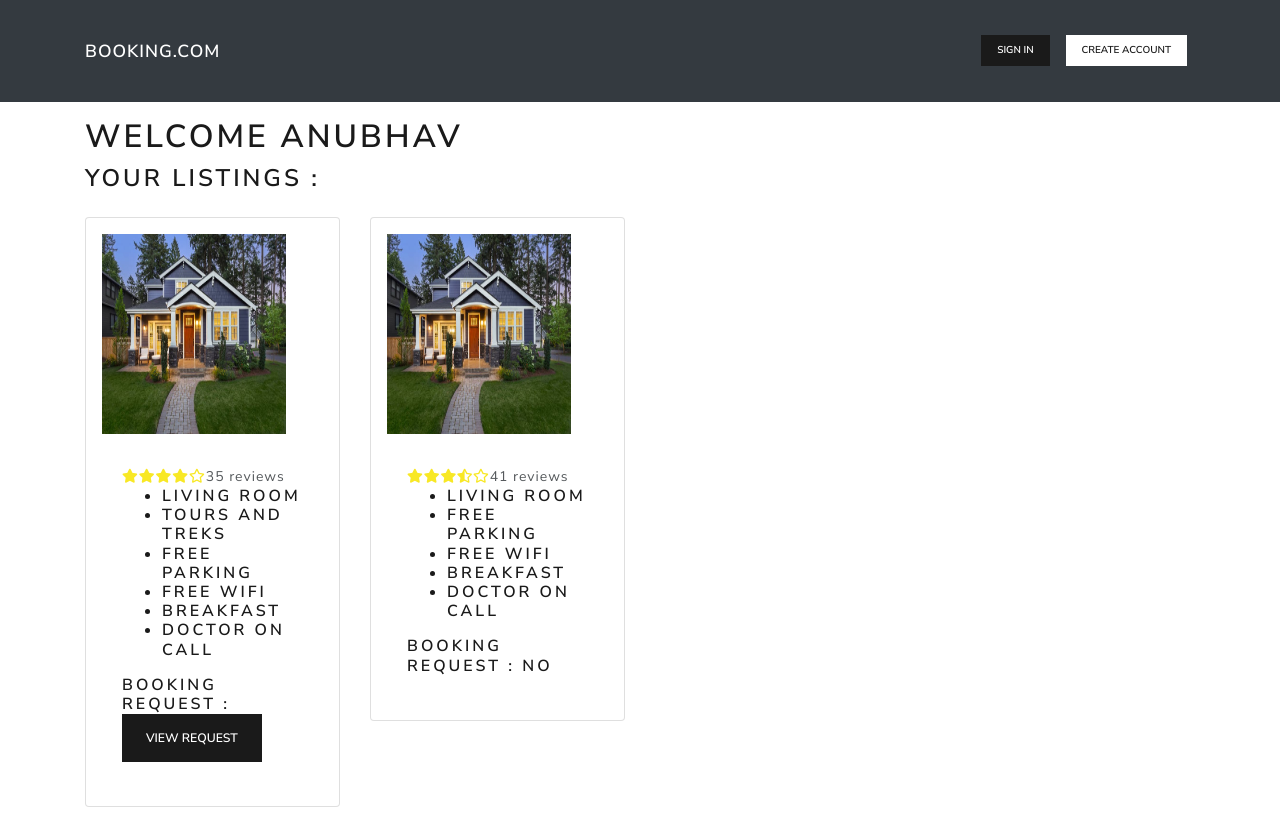
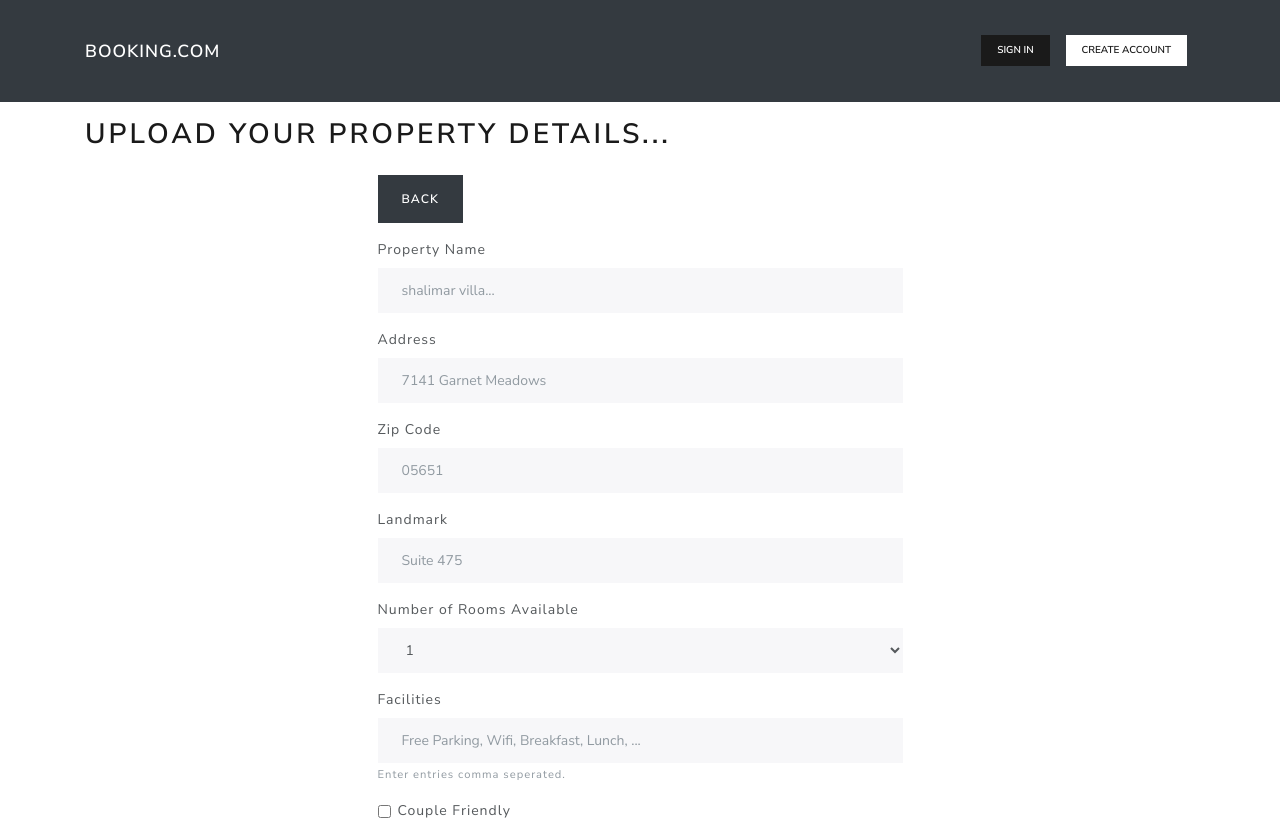
Before and after one commit to anubhavcu/booking.com, a React (Create React App) app: page /profile/upload in a window 1280 px wide. Shown: the top 820 px of the page. Built offline with nearby package versions, Linux system fonts and the light colour scheme; data requests are answered from the project's data file.

Commit message:
added booking request component

```diff
--- a/db.json
+++ b/db.json
@@ -20,7 +20,21 @@
         "coordinate": "-18.8943,123.6163",
         "rating": 4.2,
         "numReviews": 35,
-        "bookingRequest": true
+        "bookingRequest": 2,
+        "bookingsReq": [
+          {
+            "id": "adf79ab9-aa8d-4bfc-a68a-243d467aaf39",
+            "name": "Polly",
+            "contact": "1-238-458-7042 x16099",
+            "Paid": false
+          },
+          {
+            "id": "07184bf4-42e5-413b-95e9-08875f8c8827",
+            "name": "Wilma",
+            "contact": "(273) 209-1845 x24195",
+            "Paid": true
+          }
+        ]
       },
       {
         "id": "bb0a02ba-502b-43db-9cb6-d18db26e71e8",
@@ -38,7 +52,7 @@
         "coordinate": "-18.8943,123.6163",
         "rating": 3.9,
         "numReviews": 41,
-        "bookingRequest": false
+        "bookingRequest": 0
       }
     ]
   },
--- a/src/App.js
+++ b/src/App.js
@@ -11,6 +11,8 @@ import PaymentScreen from './screens/PaymentScreen';
 import PaymentWindow from './screens/PaymentWindow';
 import Success from './components/Success';
 import Profile from './screens/Profile';
+import BookingRequests from './screens/BookingRequests';
+import UploadRoomDetails from './screens/UploadRoomDetails';
 
 const App = () => {
   return (
@@ -26,7 +28,13 @@ const App = () => {
         <Route path='/room/:city/:id' component={RoomInfo} />
         <Route path='/paymentwindow' component={PaymentWindow} />
         <Route path='/success' component={Success} />
-        <Route path='/profile' component={Profile} />
+        <Route path='/profile' component={Profile} exact />
+        <Route
+          path='/profile/bookingrequests'
+          component={BookingRequests}
+          exact
+        />
+        <Route path='/profile/upload' component={UploadRoomDetails} exact />
       </main>
       <Footer />
     </Router>
--- /dev/null
+++ b/src/screens/BookingRequests.js
@@ -0,0 +1,63 @@
+import React, { useState, useEffect } from 'react';
+import { Row, Col, Container, Card } from 'react-bootstrap';
+import { Link } from 'react-router-dom';
+import loading from '../loader.gif';
+
+const BookingRequests = () => {
+  const [isLoading, setLoading] = useState(true);
+  const [requests, setRequests] = useState([]);
+  useEffect(() => {
+    fetchBookingRequests();
+  }, []);
+  const fetchBookingRequests = async () => {
+    const data = await fetch('http://localhost:5000/profiles');
+    const res = await data.json();
+    const properties = await res.properties;
+    const bookings = properties.filter((item) => item.bookingRequest > 0);
+    // const [requests] = bookings.bookingsReq;
+    const requests = bookings.map((item) => {
+      return item.bookingsReq > 0;
+    });
+    console.log(bookings);
+    // console.log(requests);
+
+    setLoading(false);
+    setRequests(bookings);
+  };
+
+  return (
+    <Container>
+      <Link className='btn btn-dark my-3 customHover' to='/'>
+        Home
+      </Link>
+
+      <h3>Booking Requests:</h3>
+      {isLoading === true && (
+        <div>
+          <h1>Loading...</h1>
+          <img src={loading} alt='loading'></img>
+        </div>
+      )}
+      <Row>
+        {requests.map((req) => (
+          <Col key={req.name} sm={12} md={6} lg={4} xl={3}>
+            <Card className='my-3 p-3 rounded '>
+              <Card.Body>
+                <Card.Title as='div'>
+                  <strong>{req.name}</strong>
+                </Card.Title>
+                <Card.Text as='div'></Card.Text>
+                <Card.Text as='h5'>
+                  <h5>{req.contact}</h5>
+                  <h5> Paid: {req.Paid === true ? 'yes' : 'No'}</h5>
+                </Card.Text>
+              </Card.Body>
+            </Card>
+          </Col>
+        ))}
+      </Row>
+    </Container>
+  );
+};
+
+export default BookingRequests;
--- a/src/screens/CityRooms.js
+++ b/src/screens/CityRooms.js
@@ -33,7 +33,7 @@ const CityRooms = ({ match }) => {
       )}
       <Row>
         {rooms.map((room) => (
-          <Col key={room.name} sm={12} md={6} lg={4} xl={3}>
+          <Col key={room.id} sm={12} md={6} lg={4} xl={3}>
             <RoomCard room={room} />
           </Col>
         ))}
--- a/src/screens/Profile.js
+++ b/src/screens/Profile.js
@@ -1,6 +1,8 @@
 //* we will fetch profile based on login from database, for now it is just dummy data
 import React, { useState, useEffect } from 'react';
-import { Container, Row, Col, Button, Card } from 'react-bootstrap';
+import { Container, Row, Col, Button, Card, Badge } from 'react-bootstrap';
+import { Link } from 'react-router-dom';
+
 import loading from '../loader.gif';
 import image from '../mockImage.jpg';
 import Rating from '../components/Rating';
@@ -20,10 +22,12 @@ const Profile = () => {
     setProfile(res);
     setProperties(res.properties);
     setLoading(false);
-    console.log(res);
   };
   return (
     <Container>
+      <Link className='btn btn-dark my-3 customHover' to='/'>
+        Home
+      </Link>
       <h1>Welcome {profile.name}</h1>
       <h3>Your listings :</h3>
       {isLoading === true && (
@@ -35,7 +39,7 @@ const Profile = () => {
       <Row>
         {properties.map((room) => (
           <Col key={room.name} sm={12} md={6} lg={4} xl={3}>
-            <Card className='my-3 p-3 rounded customHover'>
+            <Card className='my-3 p-3 rounded '>
               <Card.Img src={image} variant='top' className='image' />
               <Card.Body>
                 <Card.Title as='div'>
@@ -55,8 +59,21 @@ const Profile = () => {
                   </ul>
                 </Card.Text>
                 <h5>
-                  booking request :{' '}
-                  {room.bookingRequest ? <Button>View request</Button> : 'No'}
+                  booking requests:{' '}
+                  {room.bookingRequest ? (
+                    <Badge pill variant='info'>
+                      {room.bookingRequest}
+                    </Badge>
+                  ) : (
+                    ''
+                  )}
+                  {room.bookingRequest ? (
+                    <Link to='/profile/bookingrequests'>
+                      <Button className='customHover'>View requests </Button>
+                    </Link>
+                  ) : (
+                    'No'
+                  )}
                 </h5>
               </Card.Body>
             </Card>
--- a/src/screens/SignUp.js
+++ b/src/screens/SignUp.js
@@ -37,7 +37,7 @@ const SignUp = () => {
         </Form.Group>
 
         <Form.Label>Email address</Form.Label>
-        <Form.Control type='email' placeholder='Enter email' />
+        <Form.Control type='email' placeholder='johnwick@gmail.com' />
         <Form.Text className='text-muted'>
           We'll never share your email with anyone else.
         </Form.Text>
@@ -53,7 +53,7 @@ const SignUp = () => {
         Next
       </Button> */}
         {/* using temporary link for now, should be a submit form  */}
-        <Link className='btn btn-dark my-3 customHover' to='/profile'>
+        <Link className='btn btn-dark my-3 customHover' to='/profile/upload'>
           Sign Up
         </Link>
       </Form>
--- /dev/null
+++ b/src/screens/UploadRoomDetails.js
@@ -0,0 +1,74 @@
+import React from 'react';
+import { Container, Form } from 'react-bootstrap';
+import FormContainer from '../components/FormContainer';
+import { Link } from 'react-router-dom';
+
+const UploadRoomDetails = () => {
+  return (
+    <Container>
+      <h2>Upload your property Details...</h2>
+      <FormContainer>
+        <Link className='btn btn-dark my-3 customHover' to='/profile'>
+          Back
+        </Link>
+        <Form.Group controlId='formBasicEmail'>
+          <Form.Group controlId='formBasicName'>
+            <Form.Label>Property Name</Form.Label>
+            <Form.Control type='text' placeholder='shalimar villa...' />
+          </Form.Group>
+          <Form.Group controlId='formBasicAge'>
+            <Form.Label>Address</Form.Label>
+            <Form.Control type='text' placeholder='7141 Garnet Meadows' />
+          </Form.Group>
+
+          <Form.Group controlId='formBasicNumber'>
+            <Form.Label>Zip Code</Form.Label>
+            <Form.Control type='phone' placeholder='05651' />
+          </Form.Group>
+
+          <Form.Group controlId='formBasicNumber'>
+            <Form.Label>Landmark</Form.Label>
+            <Form.Control type='text' placeholder='Suite 475' />
+          </Form.Group>
+          <Form.Group controlId='exampleForm.ControlSelect1'>
+            <Form.Label>Number of Rooms Available</Form.Label>
+
+            <Form.Control as='select'>
+              <option>1</option>
+              <option>2</option>
+              <option>3</option>
+              <option>4</option>
+              <option>5</option>
+            </Form.Control>
+          </Form.Group>
+          <Form.Label>Facilities</Form.Label>
+          <Form.Control
+            type='text'
+            placeholder='Free Parking, Wifi, Breakfast, Lunch, ...'
+          />
+          <Form.Text className='text-muted'>
+            Enter entries comma seperated.
+          </Form.Text>
+        </Form.Group>
+        <div className='mb-3'>
+          <Form.Check type='checkbox' id='checkbox' label='Couple Friendly' />
+        </div>
+        <Form.Group>
+          <Form.File id='exampleFormControlFile1' label='Upload images ' />
+        </Form.Group>
+
+        <Form>
+          {/* <Button variant='primary' onClick={handleSubmit}>
+            Next
+          </Button> */}
+          {/* using temporary link for now, should be a submit form  */}
+          <Link className='btn btn-dark my-3 customHover' to='/success'>
+            Submit
+          </Link>
+        </Form>
+      </FormContainer>
+    </Container>
+  );
+};
+
+export default UploadRoomDetails;
```
